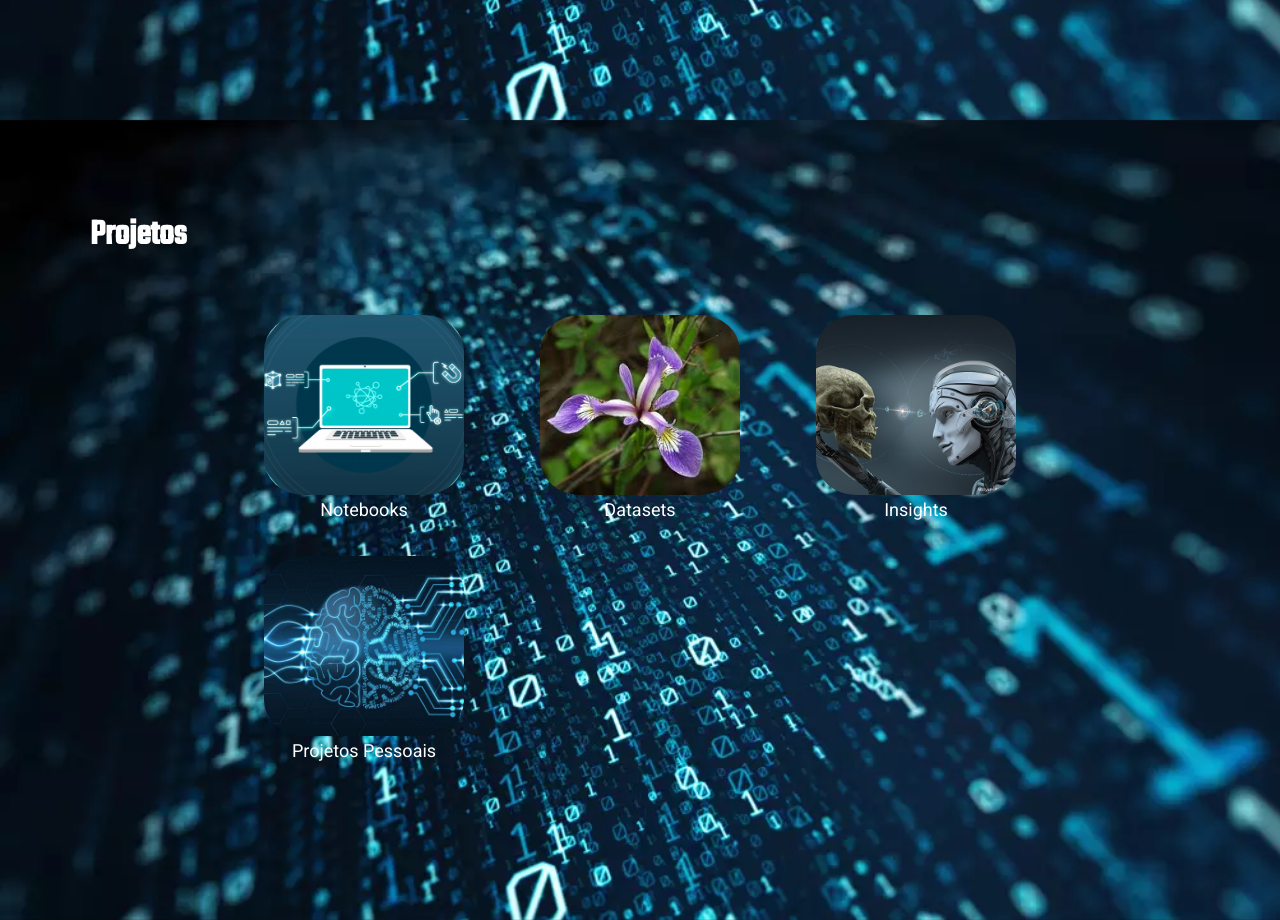
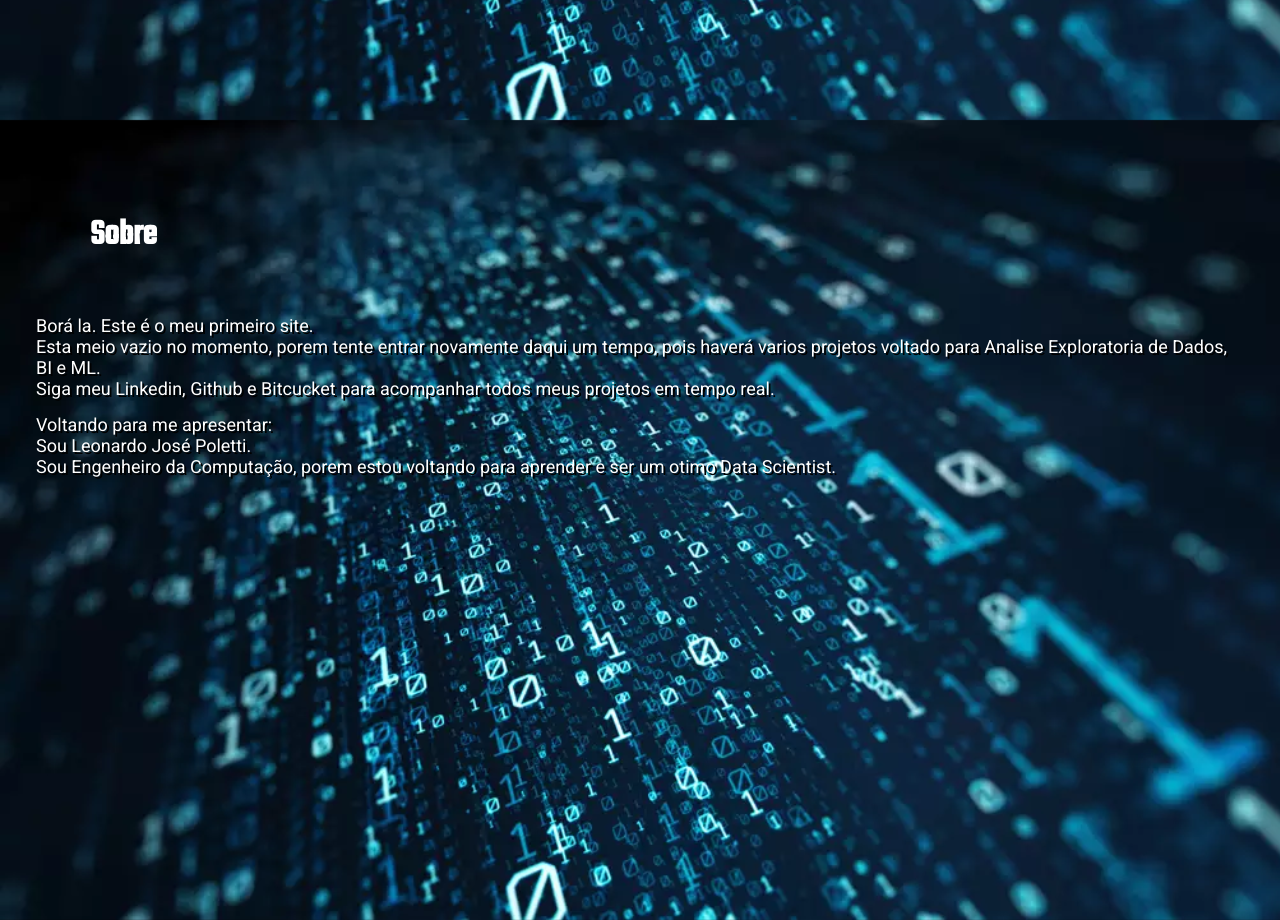
Before and after one commit to LeonardoPoletti/SitePessoal, a plain HTML site: page index.html in a window 1280 px wide. Shown: the part 680-1600 px from the top of the page. Drawn offline with Linux system fonts and the light colour scheme.

Commit message:
Versão 2.02
Criação da pagina sobre e readequação de imagens e correção de CSS.

```diff
--- a/css/estilos.css
+++ b/css/estilos.css
@@ -90,6 +90,26 @@ a:hover {
   line-height: 1.6em;
 }
 
+.sobre {
+  padding: 2em;
+  height: 100vh;
+}
+
+.sobre h2 {
+  color: rgb(255, 255, 255);
+  font-family: 'Teko', sans-serif;
+  margin: 1.5em;
+  font-size: 2em;
+}
+
+.introducao,
+.apresentacao {
+  font-family: 'Roboto', sans-serif;
+  color: rgb(255, 255, 255);
+  margin:15px 0;
+  text-shadow: 2px 2px rgb(0, 0, 0);
+}
+
 .portfolio {
   padding: 2em;
   height: 100vh;
--- a/index.html
+++ b/index.html
@@ -26,6 +26,32 @@
       <h2 class="site-subtitle">BI Analyst</h2>
     </div>
   </header>
+  <section class="sobre">
+    <h2>Sobre</h2>
+      <div class="introducao">
+          <p>
+              Borá la. Este é o meu primeiro site.
+          </p>
+          <p>
+            Esta meio vazio no momento, porem tente entrar novamente daqui um tempo,
+            pois haverá varios projetos voltado para Analise Exploratoria de Dados, BI e ML.
+          </p>
+          <p>
+            Siga meu Linkedin, Github e Bitcucket para acompanhar todos meus projetos em tempo real.
+          </p>
+      </div>
+      <div class="apresentacao">
+        <p>
+          Voltando para me apresentar:
+        </p>
+        <p>
+          Sou Leonardo José Poletti.
+        </p>
+        <p>
+          Sou Engenheiro da Computação, porem estou voltando para aprender e ser um otimo Data Scientist.
+        </p>
+      </div>
+  </section>
   <section class="portfolio">
     <h2>Projetos</h2>
     <div class="grid">
```
